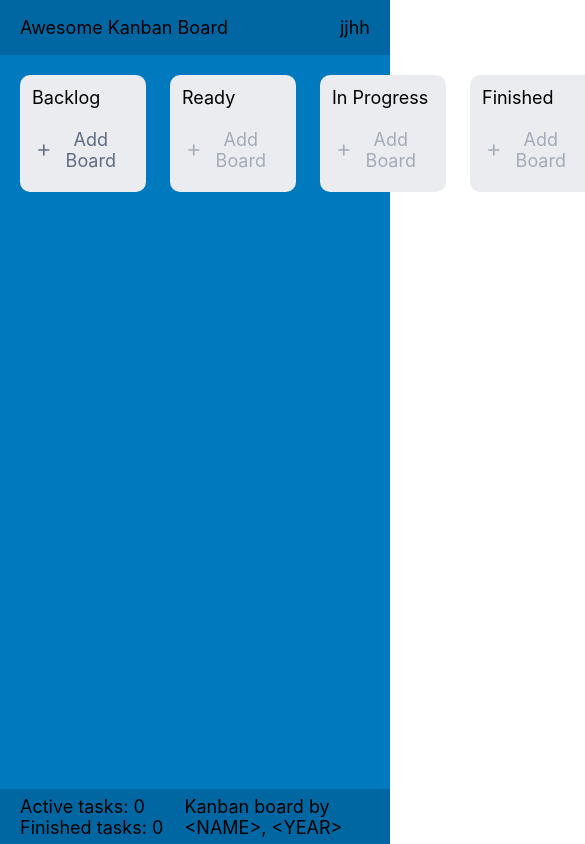
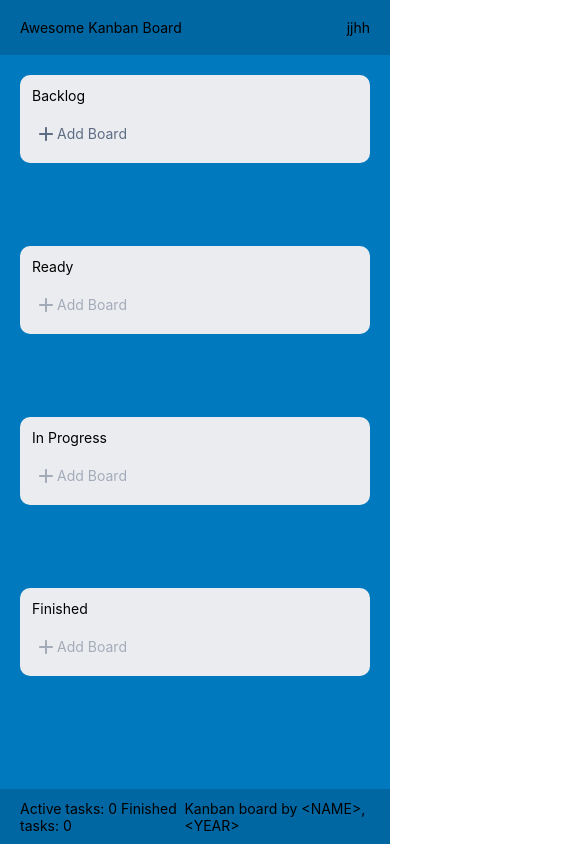
Before and after one commit to Vaycheslav2020/sf_kanban_board, a React (Create React App) app: page / in a window 390 px wide. Shown: the whole page, 585 px wide, since content can reach past the window. Built offline with nearby package versions, Linux system fonts and the light colour scheme; the HTML template or start-up script is replaced by a standard one.

Commit message:
fix mobile layout

```diff
--- a/src/components/Board/Board.module.scss
+++ b/src/components/Board/Board.module.scss
@@ -1,9 +1,22 @@
+@import "../../mixin.scss";
+
 .board {
   flex: 1 1;
   background: #ebecf0;
   border-radius: 10px;
   padding: 12px 0 15px 12px;
   margin-right: 24px;
+  @include _1200 {
+    flex: 1 0 calc(50% - 24px);
+    margin-bottom: 24px;
+    &:nth-child(even) {
+      margin-right: 0;
+    }
+  }
+  @include _576 {
+    margin-right: 0;
+    flex: 1 0 100%;
+  }
 
   &:last-child {
     margin-right: 0;
--- a/src/components/Main/Main.module.scss
+++ b/src/components/Main/Main.module.scss
@@ -1,7 +1,13 @@
+@import "../../mixin.scss";
+
 .main {
   width: 100%;
   height: calc(100% - 110px);
   display: flex;
   align-items: flex-start;
   padding: 20px 20px 30px;
+  @include _1200 {
+    flex-wrap: wrap;
+    overflow-y: auto;
+  }
 }
--- a/src/index.scss
+++ b/src/index.scss
@@ -1,3 +1,5 @@
+@import "./mixin.scss";
+
 * {
   box-sizing: border-box;
   &::-webkit-scrollbar {
@@ -23,6 +25,9 @@ body {
   font-family: -apple-system, "Roboto", "Oxygen", sans-serif;
   -webkit-font-smoothing: antialiased;
   -moz-osx-font-smoothing: grayscale;
+  @include _576 {
+    font-size: 14px;
+  }
 }
 
 h1,
--- /dev/null
+++ b/src/mixin.scss
@@ -0,0 +1,30 @@
+@mixin _1440 {
+  @media (max-width: 1440px) {
+    @content;
+  }
+}
+@mixin _1200 {
+  @media (max-width: 1200px) {
+    @content;
+  }
+}
+@mixin _1024 {
+  @media screen and (max-width: 1024px) {
+    @content;
+  }
+}
+@mixin _768 {
+  @media screen and (max-width: 768px) {
+    @content;
+  }
+}
+@mixin _576 {
+  @media screen and (max-width: 576px) {
+    @content;
+  }
+}
+@mixin _320 {
+  @media screen and (max-width: 320px) {
+    @content;
+  }
+}
```
